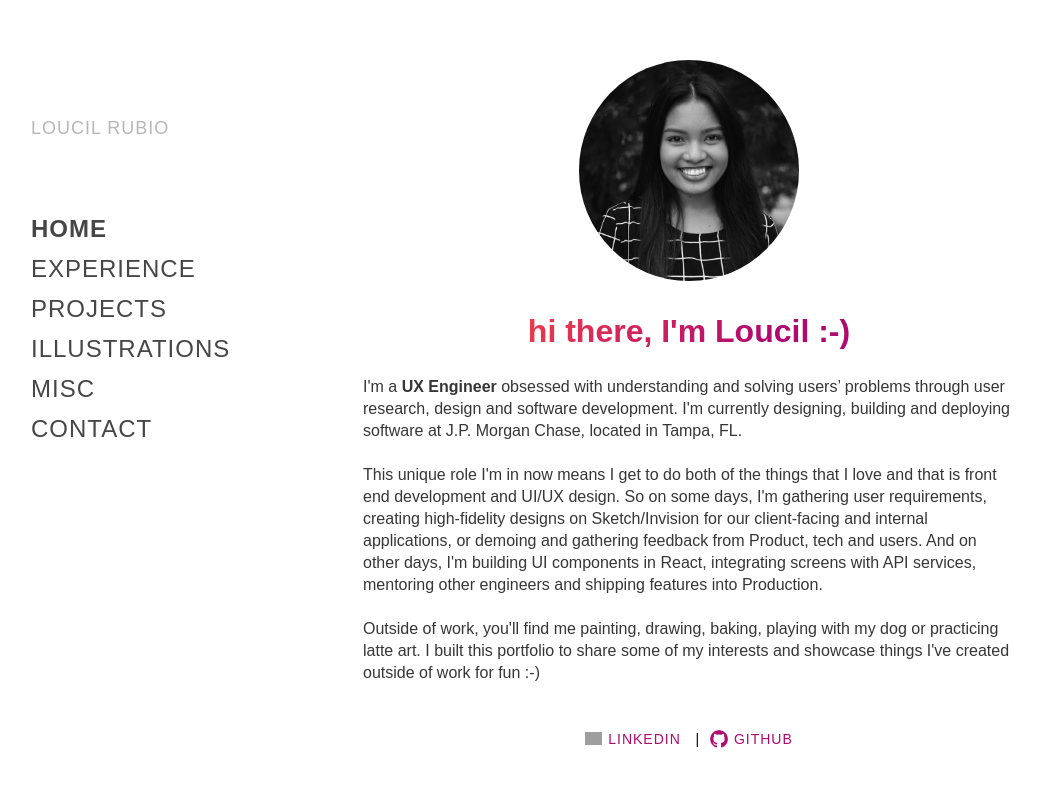
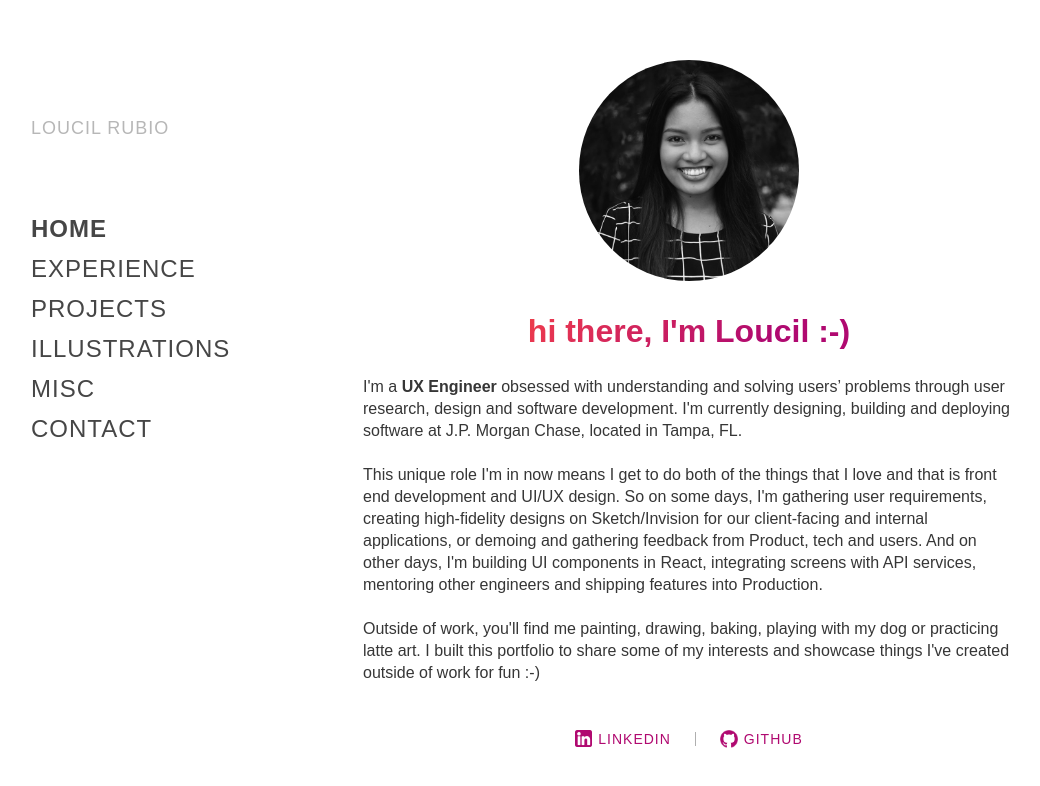
Before and after one commit to loucilvr/loucilrubio.github.io, a React (Create React App) app: page / in a window 1280 px wide. Shown: the part 160-946 px from the top of the page, without its empty margins (99-1139 px from the left). Built offline with nearby package versions, Linux system fonts and the light colour scheme; grey boxes are pictures that could not be loaded.

Commit message:
added divider, missed logo asset

```diff
--- a/src/pages/Home/Home.js
+++ b/src/pages/Home/Home.js
@@ -33,6 +33,12 @@ const useStyles = createUseStyles({
     textAlign: "left",
     padding: "0 42px",
     lineHeight: "22px",
+  },
+  divider: {
+    width: "1px",
+    height: "14px",
+    backgroundColor: "#afafaf",
+    margin: "0 24px",
   },
   mediaLinks: {
     marginTop: "46px",
@@ -95,7 +101,7 @@ const Home = () => {
             className={classes.linkedinLogo}
           />{" "}
           <a href="https://www.linkedin.com/in/mlcrubio">LINKEDIN</a>
-          &nbsp;&nbsp; | &nbsp;
+          <div className={classes.divider} />
           <img
             src={Github}
             alt="Github company logo"
```
Also changed, not shown: src/assets/img/linkedinLogo.png (added).
